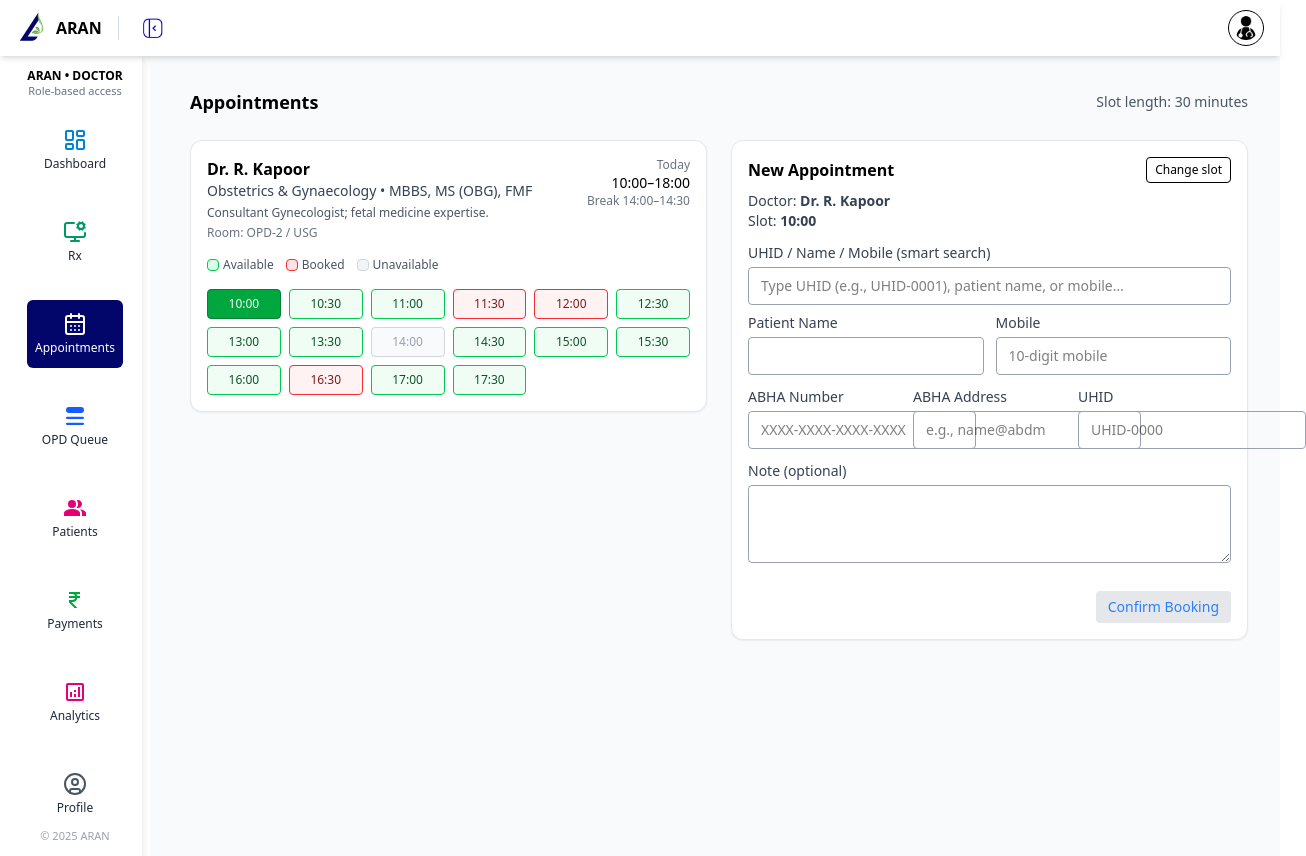
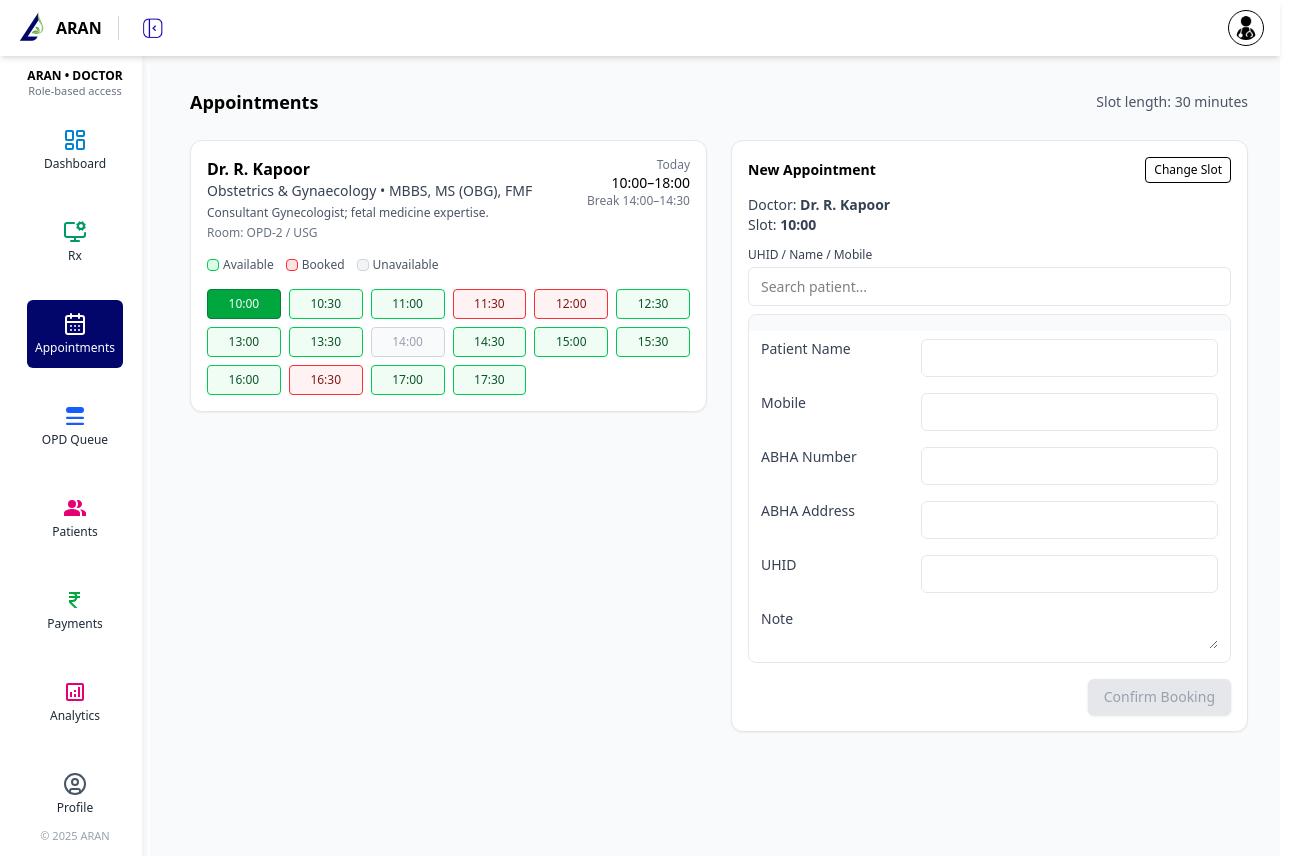
Before and after one commit to kaushikee-compune/ARAN-UI-UX, a Next.js app: page /appointments in a window 1280 px wide. Both pictures are taken after a click on the button "10:00". Shown: the whole page, 1306 px wide, since content can reach past the window. Built offline with nearby package versions, Linux system fonts and the light colour scheme; what @tailwindcss/postcss would draw is missing.

Commit message:
Appointment Version1

```diff
--- a/app/(app)/appointments/page.tsx
+++ b/app/(app)/appointments/page.tsx
@@ -11,10 +11,10 @@ type Patient = {
   gender: "Male" | "Female" | "Other" | string;
   age: number;
   phone: string;
-  abhanumber: string;    // ABHA Number from /public/data/patients.json
-  abhaaddress: string;    // ABHA Address from /public/data/patients.json
+  abhanumber: string; // ABHA Number from /public/data/patients.json
+  abhaaddress: string; // ABHA Address from /public/data/patients.json
   regDate: string; // YYYY-MM-DD
-  uhid: string;    // e.g., UHID-0001
+  uhid: string; // e.g., UHID-0001
 };
 
 type Doctor = {
@@ -25,14 +25,14 @@ type Doctor = {
   bio?: string;
   room?: string;
   startTime: string; // "09:00"
-  endTime: string;   // "17:00"
+  endTime: string; // "17:00"
   breakStart?: string; // "13:00"
-  breakEnd?: string;   // "14:00"
-  booked: string[];  // array of "HH:MM" booked starts
+  breakEnd?: string; // "14:00"
+  booked: string[]; // array of "HH:MM" booked starts
 };
 
 type Slot = {
-  time: string;         // "HH:MM"
+  time: string; // "HH:MM"
   available: boolean;
   withinWorking: boolean;
 };
@@ -41,8 +41,8 @@ type BookingDraft = {
   time: string;
   patientName: string;
   mobile: string;
-  abhaNumber?: string;   // new
-  abhaAddress?: string;  // e.g., name@abdm (optional)
+  abhaNumber?: string; // new
+  abhaAddress?: string; // e.g., name@abdm (optional)
   uhid?: string;
   note?: string;
 };
@@ -347,9 +347,6 @@ export default function AppointmentsPage() {
   );
 }
 
-/* =============================================================================
-   Right-side Booking Panel
-============================================================================= */
 function RightBookingPanel({
   doctor,
   selectedSlot,
@@ -370,14 +367,6 @@ function RightBookingPanel({
   const [query, setQuery] = useState("");
   const [detected, setDetected] = useState<QueryType>("EMPTY");
   const [selectedPatient, setSelectedPatient] = useState<Patient | null>(null);
-  const listRef = useRef<HTMLUListElement | null>(null);
-
-  // Reset panel state when slot changes
-  useEffect(() => {
-    setQuery("");
-    setDetected("EMPTY");
-    setSelectedPatient(null);
-  }, [selectedSlot]);
 
   useEffect(() => {
     setDetected(detectQueryType(query));
@@ -394,59 +383,31 @@ function RightBookingPanel({
       .map(({ p }) => p);
   }, [patients, query, detected]);
 
-  function applyPatient(p: Patient) {
-    setSelectedPatient(p);
-    if (!draft) return;
-    onDraftChange({
-      ...draft,
-      patientName: p.name,
-      mobile: p.phone,
-      abhaNumber: p.abhanumber, // ABHA Number from mock
-      abhaAddress:p.abhaaddress,
-      // abhaAddress left empty (not present in mock)
-      uhid: p.uhid,
-    });
-  }
-
-  function clearPatient() {
-    setSelectedPatient(null);
-    if (!draft) return;
-    onDraftChange({
-      ...draft,
-      patientName: "",
-      mobile: "",
-      abhaNumber: "",
-      abhaAddress: "",
-      uhid: "",
-    });
-  }
-
-  function handleQueryKeyDown(e: React.KeyboardEvent<HTMLInputElement>) {
-    if (e.key === "Enter" && matches.length > 0) {
-      e.preventDefault();
-      applyPatient(matches[0]);
-    }
-  }
-
   const confirmDisabled =
     !draft || !(draft.patientName?.trim() && draft.mobile?.trim());
 
   return (
     <div className="ui-card p-4 sticky top-4">
-      <div className="flex items-center justify-between gap-3 mb-2">
-        <div className="font-semibold">New Appointment</div>
+      <div className="flex items-center justify-between mb-3">
+        <h2 className="font-semibold text-sm">New Appointment</h2>
         {selectedSlot && (
           <button
-            type="button"
             onClick={onClearSlot}
             className="text-xs px-2 py-1 border rounded hover:bg-gray-50"
           >
-            Change slot
+            Change Slot
           </button>
         )}
       </div>
 
-      {/* Info */}
+      {!selectedSlot && (
+        <div className="text-sm text-gray-600 py-10 text-center">
+          Select an available slot from the left to start booking.
+        </div>
+      )}
+
+      {selectedSlot && draft && (
+        <>
           <div className="text-sm text-gray-700 mb-3">
             <div>
               <span className="font-medium">Doctor:</span>{" "}
@@ -454,126 +415,97 @@ function RightBookingPanel({
             </div>
             <div>
               <span className="font-medium">Slot:</span>{" "}
-          <span className="font-semibold">
-            {selectedSlot ? selectedSlot : "— select a slot —"}
-          </span>
+              <span className="font-semibold">{selectedSlot}</span>
             </div>
           </div>
 
-      {/* If no slot selected yet */}
-      {!selectedSlot && (
-        <div className="text-sm text-gray-600 py-10 text-center">
-          Select an available slot from the left to start booking.
-        </div>
-      )}
-
-      {/* Intelligent patient search + form (active only if a slot is selected) */}
-      {selectedSlot && draft && (
-        <>
           {/* Smart search */}
-          <div className="grid gap-1 text-sm mb-2">
-            <label className="text-gray-700">
-              UHID / Name / Mobile (smart search)
+          <label className="text-xs font-medium text-gray-700 mb-1 block">
+            UHID / Name / Mobile
           </label>
-            <div className="flex items-center gap-2">
           <input
             value={query}
             onChange={(e) => setQuery(e.target.value)}
-                onKeyDown={handleQueryKeyDown}
-                placeholder="Type UHID (e.g., UHID-0001), patient name, or mobile…"
-                className="flex-1 border-1 border-gray-400 rounded px-3 py-2 outline-none focus:ring-2 focus:ring-gray-300"
+            placeholder="Search patient..."
+            className="ui-input w-full mb-2"
           />
-              {/* <DetectBadge kind={detected} /> */}
-            </div>
-
-            {/* Suggestions */}
           {query && matches.length > 0 && (
-              <ul
-                ref={listRef}
-                className="mt-2 max-h-56 overflow-auto border rounded"
-              >
+            <ul className="rounded-md max-h-40 overflow-auto mb-3">
               {matches.map((m) => (
                 <li
                   key={m.uhid}
-                    className="p-2 hover:bg-gray-50 cursor-pointer flex items-center justify-between"
-                    onClick={() => applyPatient(m)}
+                  onClick={() => {
+                    setSelectedPatient(m);
+                    onDraftChange({
+                      ...draft,
+                      patientName: m.name,
+                      mobile: m.phone,
+                      abhaNumber: m.abhanumber,
+                      abhaAddress: m.abhaaddress,
+                      uhid: m.uhid,
+                    });
+                  }}
+                  className="p-2 hover:bg-gray-50 cursor-pointer text-sm  last:border-0"
                 >
-                    <div className="min-w-0">
-                      <div className="text-sm font-medium truncate">
-                        {m.name}
+                  <div className="font-medium">{m.name}</div>
+                  <div className="text-xs text-gray-500">
+                    {m.uhid} • {m.phone} • {m.abhaaddress}
                   </div>
-                      <div className="text-xs text-gray-600 truncate">
-                        {m.uhid} • {m.phone} • ABHA: {m.abhaaddress}
-                      </div>
-                    </div>
-                    <span className="text-[10px] px-1.5 py-0.5 border rounded">
-                      Select
-                    </span>
                 </li>
               ))}
             </ul>
           )}
-            {query && matches.length === 0 && (
-              <div className="text-xs text-gray-500 mt-1">
-                No matches found. Keep typing or add manually below.
-              </div>
-            )}
-          </div>
 
-          {/* --- FORM LAYOUT CHANGES --- */}
-          {/* Row 1: Name & Mobile (2 columns) */}
-          <div className="grid grid-cols-1 sm:grid-cols-2 gap-3">
-            <TextField
+          {/* Material-style table form */}
+          <div className="overflow-hidden border border-gray-200 rounded-lg">
+            <table className="min-w-full text-sm">
+              <thead className="bg-gray-50 text-gray-600">
+                <tr>
+                  <th className="text-left px-3 py-2 font-medium"></th>
+                  <th className="text-left px-3 py-2 font-medium"></th>
+                </tr>
+              </thead>
+              <tbody className="">
+                <FormRow
                   label="Patient Name"
                   value={draft.patientName}
                   onChange={(v) => onDraftChange({ ...draft, patientName: v })}
                 />
-            <TextField
+                <FormRow
                   label="Mobile"
                   value={draft.mobile}
                   onChange={(v) => onDraftChange({ ...draft, mobile: v })}
-              inputMode="tel"
-              placeholder="10-digit mobile"
                 />
-          </div>
-
-          {/* Row 2: ABHA Number, ABHA Address, UHID (3 columns) */}
-          <div className="mt-3 grid grid-cols-1 sm:grid-cols-3 gap-3">
-            <TextField
+                <FormRow
                   label="ABHA Number"
                   value={draft.abhaNumber ?? ""}
                   onChange={(v) => onDraftChange({ ...draft, abhaNumber: v })}
-              placeholder="XXXX-XXXX-XXXX-XXXX"
                 />
-            <TextField
+                <FormRow
                   label="ABHA Address"
                   value={draft.abhaAddress ?? ""}
                   onChange={(v) => onDraftChange({ ...draft, abhaAddress: v })}
-              placeholder="e.g., name@abdm"
                 />
-            <TextField
+                <FormRow
                   label="UHID"
                   value={draft.uhid ?? ""}
                   onChange={(v) => onDraftChange({ ...draft, uhid: v })}
-              placeholder="UHID-0000"
                 />
+                <FormRow
+                  label="Note"
+                  textarea
+                  value={draft.note ?? ""}
+                  onChange={(v) => onDraftChange({ ...draft, note: v })}
+                />
+              </tbody>
+            </table>
           </div>
 
-          {/* Rest as-is */}
-          <div className="mt-3 grid gap-3">
-            <TextArea
-              label="Note (optional)"
-              value={draft.note ?? ""}
-              onChange={(v) => onDraftChange({ ...draft, note: v })}
-              rows={3}
-            />
-
-            <div className="flex items-center gap-2">
+          <div className="mt-4 flex items-center justify-between">
+            {/* Left: Clear selected patient (only if one is selected) */}
             {selectedPatient ? (
               <button
-                  type="button"
                 onClick={() => {
-                    // clear selected visual + fields
                   setSelectedPatient(null);
                   onDraftChange({
                     ...draft,
@@ -588,21 +520,19 @@ function RightBookingPanel({
               >
                 Clear selected patient
               </button>
-              ) : null}
-            </div>
-          </div>
+            ) : (
+              <span /> // keeps spacing even when no button
+            )}
 
-          {/* Footer actions */}
-          <div className="mt-4 flex items-center justify-end gap-2">
+            {/* Right: Confirm Booking */}
             <button
-              type="button"
               onClick={onConfirm}
               disabled={confirmDisabled}
               className={[
-                "text-sm px-3 py-1.5 rounded",
+                "px-4 py-2 text-sm rounded-md font-medium shadow-sm",
                 confirmDisabled
-                  ? "bg-gray-200 text-blue-500 cursor-not-allowed"
-                  : "bg-blue-900 text-white hover:brightness-110",
+                  ? "bg-gray-200 text-gray-400 cursor-not-allowed"
+                  : "bg-[--secondary] text-gray-400 hover:opacity-100",
               ].join(" ")}
             >
               Confirm Booking
@@ -611,6 +541,41 @@ function RightBookingPanel({
         </>
       )}
     </div>
+  );
+}
+
+/* Material table row component */
+function FormRow({
+  label,
+  value,
+  onChange,
+  textarea = false,
+}: {
+  label: string;
+  value: string;
+  onChange: (v: string) => void;
+  textarea?: boolean;
+}) {
+  return (
+    <tr className="hover:bg-gray-50">
+      <td className="px-3 py-2 text-gray-700 w-40 align-top">{label}</td>
+      <td className="px-3 py-2">
+        {textarea ? (
+          <textarea
+            rows={2}
+            value={value}
+            onChange={(e) => onChange(e.target.value)}
+            className="ui-textarea w-full"
+          />
+        ) : (
+          <input
+            value={value}
+            onChange={(e) => onChange(e.target.value)}
+            className="ui-input w-full"
+          />
+        )}
+      </td>
+    </tr>
   );
 }
 
@@ -676,11 +641,16 @@ function TextArea({
 ============================================================================= */
 function DetectBadge({ kind }: { kind: QueryType }) {
   const label =
-    kind === "UHID" ? "UHID"
-      : kind === "MOBILE" ? "Mobile"
-      : kind === "NAME" ? "Name"
+    kind === "UHID"
+      ? "UHID"
+      : kind === "MOBILE"
+      ? "Mobile"
+      : kind === "NAME"
+      ? "Name"
       : "—";
   return (
-    <span className="text-[10px] px-2 py-1 border rounded bg-white">{label}</span>
+    <span className="text-[10px] px-2 py-1 border rounded bg-white">
+      {label}
+    </span>
   );
 }
--- a/app/(app)/queue/page.tsx
+++ b/app/(app)/queue/page.tsx
@@ -133,7 +133,7 @@ export default function QueuePage() {
   return (
     <div className="space-y-2">
       {/* ---------- Unified Top Bar ---------- */}
-      <div className="flex items-center justify-between bg-white-  rounded-xl px-4 py-3 shadow-md">
+      <div className="flex items-center justify-between bg-white-  rounded-xl px-4 py-3 shadow">
         {/* Date Picker */}
         <div className="relative">
           <CalendarDays className="absolute right-2.5 top-2.5 h-4 w-4 text-pink-400" />
```
Lines whose indentation alone changed are shown as unchanged.
